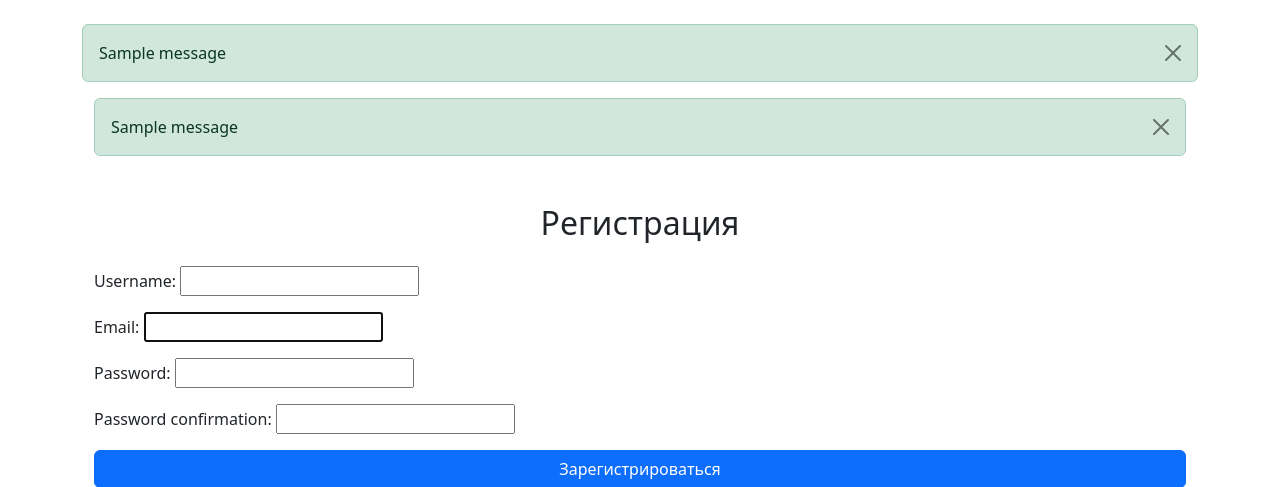
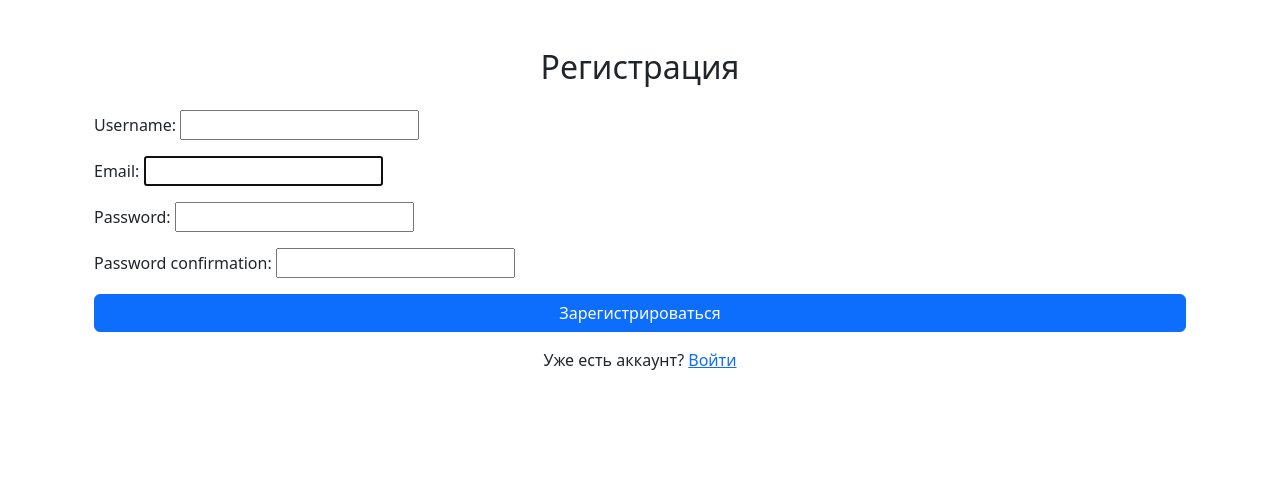
Before and after one commit to bekrahoon/shop_site, a Django app: page /auth/register/ in a window 1280 px wide. Shown: the part 56-543 px from the top of the page. Run offline with Django 5.2, Linux system fonts and the light colour scheme; tables that the repository leaves empty hold one stand-in row (values such as "Sample post"); one stand-in notice (Sample message) is shown.

Commit message:
Deleted messages from templates/base.html

```diff
--- a/templates/base.html
+++ b/templates/base.html
@@ -10,30 +10,6 @@
 {% include "navbar.html" %}
 
     <div class="container mt-4">
-        <!-- Уведомления -->
-        {% if messages %}
-        <div>
-            {% for message in messages %}
-            <div class="alert alert-{{ message.tags }} alert-dismissible fade show" role="alert">
-                {{ message }}
-                <button type="button" class="btn-close" data-bs-dismiss="alert" aria-label="Close"></button>
-            </div>
-            {% endfor %}
-        </div>
-        {% endif %}
-
-        {% if messages %}
-        <div class="container mt-3">
-            {% for message in messages %}
-            <div class="alert alert-{{ message.tags }} alert-dismissible fade show" role="alert">
-                {{ message }}
-                <button type="button" class="btn-close" data-bs-dismiss="alert" aria-label="Close"></button>
-            </div>
-            {% endfor %}
-        </div>
-        {% endif %}
-
-
         <!-- Основной контент -->
         {% block content %}
         {% endblock %}
```
